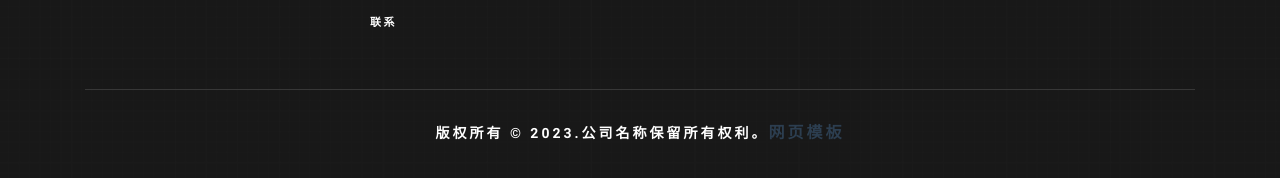
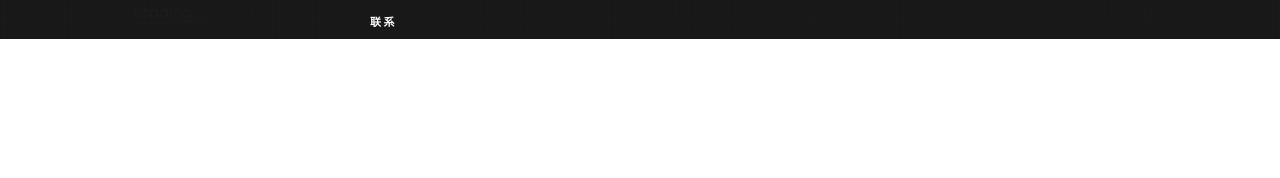
Before and after one commit to 297048806qq-collab/resume, a plain HTML site: page index.html in a window 1280 px wide. Shown: the part 7647-7825 px from the top of the page. After the commit the page ends 7686 px from the top, so only its background shows below. Drawn offline with Linux system fonts and the light colour scheme.

Commit message:
最新代码2

```diff
--- a/index.html
+++ b/index.html
@@ -1207,13 +1207,6 @@
                      </div>
                  </div>
              </div>
-             <div class="row">
-                <div class="col-lg-12">
-                    <div class="footer-bottom">
-                     <p>版权所有 &copy; 2023.公司名称保留所有权利。<a target="_blank" href="https://sc.chinaz.com/moban/">&#x7F51;&#x9875;&#x6A21;&#x677F;</a></p>
-                    </div>
-                </div>
-             </div>
          </div>
      </footer>
       <!--scroll-->
```
